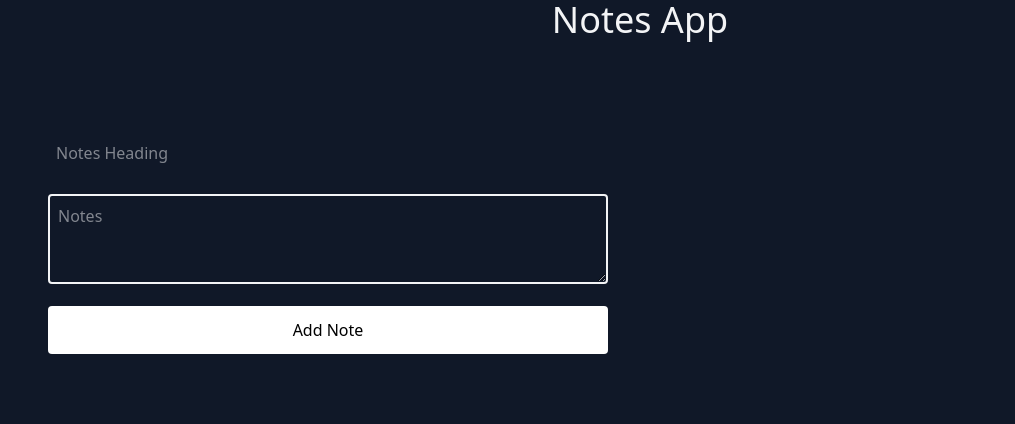
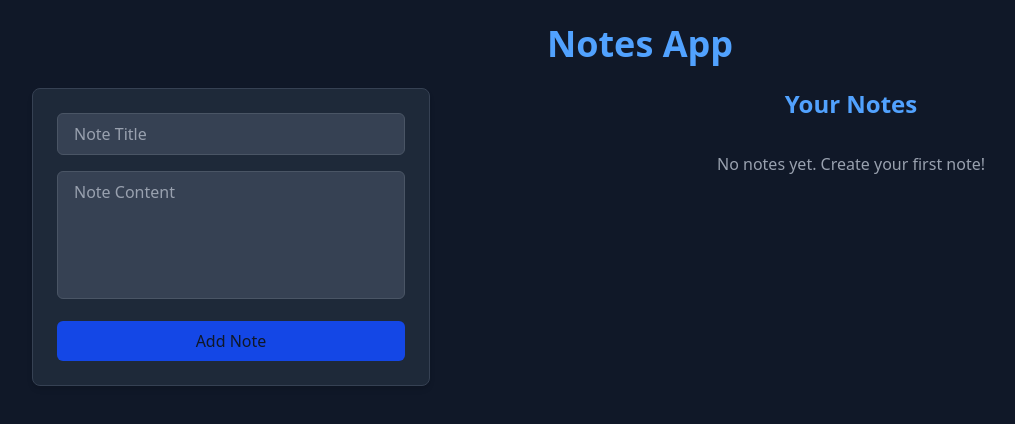
Before and after one commit to haseebjaved4212/Notes-App, a React (Vite) app: page / in a window 1280 px wide. Shown: the top 424 px of the page, without its empty margins (0-1015 px from the left). Built offline with nearby package versions, Linux system fonts and the light colour scheme.

Commit message:
Add Logic

```diff
--- a/src/App.jsx
+++ b/src/App.jsx
@@ -1,40 +1,75 @@
-import React from "react";
+import React, { useState } from "react";
 
 const App = () => {
+  const [notes, setNotes] = useState([]);
+  const [title, setTitle] = useState("");
+  const [content, setContent] = useState("");
+
+  const formHandler = (e) => {
+    e.preventDefault();
+    if (title.trim() && content.trim()) {
+      setNotes([...notes, { title, content, id: Date.now() }]);
+      setTitle("");
+      setContent("");
+    }
+  };
+
   return (
-    <div className="App  ">
-      <h1 className="text-4xl text-center">Notes App </h1>
+    <div className="min-h-screen bg-gray-900">
+      <h1 className="text-4xl text-center py-6 font-bold text-blue-400">
+        Notes App
+      </h1>
 
-      <div className="flex gap-5 ">
-        <div className="bg-blend-hard-light flex flex-col gap-3.5 h-screen w-2/4  px-10 py-20 ">
-          <form>
+      <div className="flex flex-col md:flex-row gap-6 px-4 md:px-8">
+        {/* Form Section */}
+        <div className="w-full md:w-1/3 bg-gray-800 rounded-lg shadow-md p-6 border border-gray-700">
+          <form onSubmit={formHandler} className="space-y-4">
             <input
               type="text"
-              name=""
-              id=""
-              placeholder="Notes Heading "
-              className=" h-[50px] w-full  font-medium outline-noneborder-2 rounded m-2  p-2"
+              value={title}
+              onChange={(e) => setTitle(e.target.value)}
+              placeholder="Note Title"
+              className="w-full px-4 py-2 bg-gray-700 border border-gray-600 rounded-md focus:outline-none focus:ring-2 focus:ring-blue-500 text-white placeholder-gray-400"
             />
             <textarea
-              type="text"
-              name=""
-              id=""
-              placeholder="Notes  "
-              className=" h-[90px] w-full font-medium outline-none border-2 rounded m-2  p-2"
+              value={content}
+              onChange={(e) => setContent(e.target.value)}
+              placeholder="Note Content"
+              className="w-full px-4 py-2 bg-gray-700 border border-gray-600 rounded-md h-32 resize-none focus:outline-none focus:ring-2 focus:ring-blue-500 text-white placeholder-gray-400"
             />
-            <button className="bg-white text-black outline-none p-3 m-2  rounded w-full ">
+            <button
+              type="submit"
+              className="w-full bg-blue-700 text-gray-900 py-2 px-4 rounded-md hover:bg-blue-800 transition-colors"
+            >
               Add Note
             </button>
           </form>
         </div>
-        {/* <div>
-          <img
-            src="https://www.pngmart.com/files/20/Pen-Writing-PNG-Photos.png"
-            alt=""
-            className="h-100 w-100"
 
-          />
-        </div> */}
+        {/* Notes Display Section */}
+        <div className="w-full md:w-2/3">
+          <h2 className="text-2xl font-bold text-center text-blue-400 mb-4">
+            Your Notes
+          </h2>
+          <div className="grid grid-cols-1 sm:grid-cols-2 gap-4">
+            {notes.map((note) => (
+              <div
+                key={note.id}
+                className="bg-gray-800 p-4 rounded-lg shadow-md hover:shadow-purple-900/50 transition-shadow border border-gray-700"
+              >
+                <h3 className="text-xl font-semibold text-purple-400 mb-2">
+                  {note.title}
+                </h3>
+                <p className="text-gray-300">{note.content}</p>
+              </div>
+            ))}
+            {notes.length === 0 && (
+              <p className="text-gray-400 col-span-full text-center py-4">
+                No notes yet. Create your first note!
+              </p>
+            )}
+          </div>
+        </div>
       </div>
     </div>
   );
```
